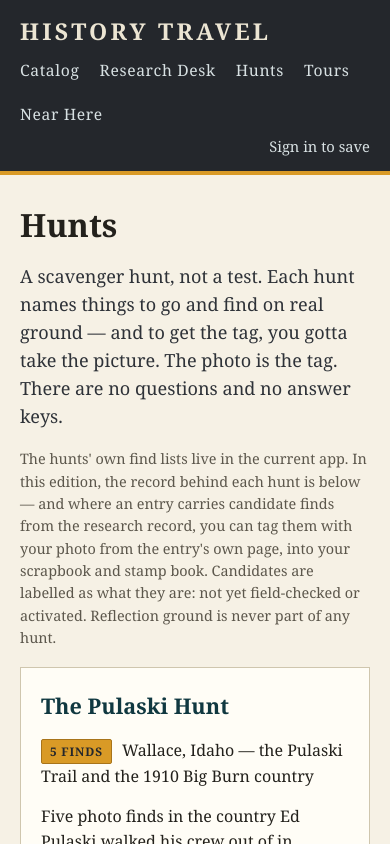
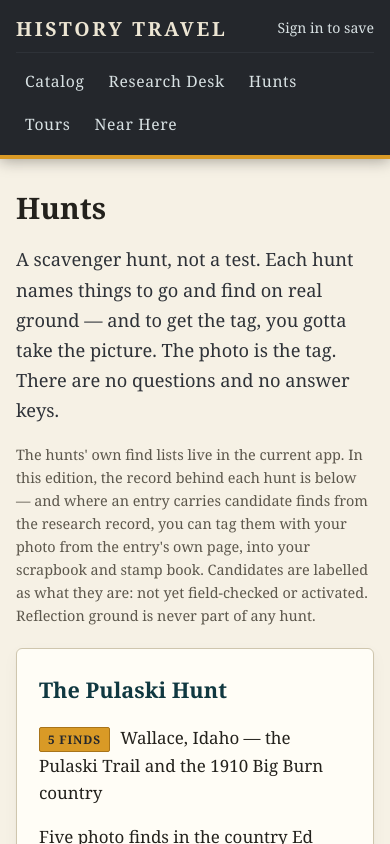
Before and after one commit to bcfd108-ui/History-travil, a Next.js app in the folder app/: page /hunts in a window 390 px wide. Shown: the top 844 px of the page. Built offline with nearby package versions, Linux system fonts and the light colour scheme; no server answers.

Commit message:
Polish pass 1: finish carpentry — softer surfaces, roomier rhythm, real tap targets, slim mobile masthead

```diff
--- a/app/app/globals.css
+++ b/app/app/globals.css
@@ -25,8 +25,11 @@ body {
   background: var(--paper);
   color: var(--ink);
   font-family: Georgia, "Times New Roman", serif;
-  line-height: 1.55;
+  font-size: 1.06rem;
+  line-height: 1.6;
+  -webkit-tap-highlight-color: rgba(217, 154, 38, 0.25);
 }
+:focus-visible { outline: 2px solid var(--amber); outline-offset: 2px; }
 a { color: var(--slate); }
 a:hover { color: var(--amber-deep); }
 
@@ -35,48 +38,61 @@ a:hover { color: var(--amber-deep); }
   color: var(--cream);
   border-bottom: 4px solid var(--amber);
 }
+.site-header {
+  box-shadow: 0 2px 14px rgba(20, 18, 14, 0.35);
+}
 .site-header .wrap {
-  max-width: 1080px; margin: 0 auto; padding: 14px 20px;
-  display: flex; flex-wrap: wrap; align-items: baseline; gap: 8px 26px;
+  max-width: 1080px; margin: 0 auto; padding: 16px 20px 14px;
+  display: flex; flex-wrap: wrap; align-items: center; gap: 10px 26px;
 }
 .wordmark {
   color: var(--cream); text-decoration: none;
   font-size: 1.45rem; letter-spacing: 0.14em; text-transform: uppercase; font-weight: bold;
 }
 .wordmark:hover { color: var(--amber); }
-.site-nav { display: flex; gap: 20px; flex-wrap: wrap; }
+.site-nav { display: flex; gap: 4px 10px; flex-wrap: wrap; }
 .site-nav a {
   color: var(--pale); text-decoration: none; font-size: 0.98rem; letter-spacing: 0.04em;
+  padding: 7px 10px; border-radius: 4px;
 }
+.site-nav a:active { background: var(--steel); }
 .site-nav a:hover { color: var(--amber); }
 .site-footer {
   margin-top: 56px; background: var(--steel); color: var(--rivet);
   border-top: 4px solid var(--amber-deep);
 }
-.site-footer .wrap { max-width: 1080px; margin: 0 auto; padding: 22px 20px; font-size: 0.9rem; }
+.site-footer .wrap { max-width: 1080px; margin: 0 auto; padding: 26px 20px; font-size: 0.9rem; line-height: 1.6; }
 .site-footer strong { color: var(--cream); letter-spacing: 0.1em; text-transform: uppercase; }
 
-main { max-width: 1080px; margin: 0 auto; padding: 24px 20px 8px; }
-h1 { font-size: 2rem; line-height: 1.2; margin: 0.2em 0 0.35em; }
-h2 { font-size: 1.35rem; margin: 1.4em 0 0.5em; color: var(--slate); }
-.lede { font-size: 1.13rem; color: var(--steel); max-width: 46em; }
+main { max-width: 1080px; margin: 0 auto; padding: 34px 20px 12px; }
+h1 { font-size: 2.15rem; line-height: 1.18; margin: 0.2em 0 0.4em; }
+h2 { font-size: 1.35rem; margin: 1.5em 0 0.55em; color: var(--slate); }
+.lede { font-size: 1.14rem; line-height: 1.65; color: var(--steel); max-width: 46em; }
 .small { font-size: 0.9rem; color: var(--muted); }
 
-.cards { display: grid; grid-template-columns: repeat(auto-fit, minmax(230px, 1fr)); gap: 16px; margin: 22px 0; }
+.cards { display: grid; grid-template-columns: repeat(auto-fit, minmax(230px, 1fr)); gap: 18px; margin: 24px 0; }
 .card {
   display: block; background: #fffdf6; border: 1px solid var(--line);
-  border-top: 4px solid var(--steel); padding: 16px 18px; text-decoration: none; color: var(--ink);
+  border-top: 4px solid var(--steel); border-radius: 6px;
+  box-shadow: 0 1px 2px rgba(35, 33, 28, 0.05), 0 5px 16px rgba(35, 33, 28, 0.05);
+  padding: 18px 20px; text-decoration: none; color: var(--ink);
+  transition: transform 120ms ease, box-shadow 120ms ease, border-top-color 120ms ease;
 }
-.card:hover { border-top-color: var(--amber); }
+.card:hover {
+  border-top-color: var(--amber); transform: translateY(-1px);
+  box-shadow: 0 2px 3px rgba(35, 33, 28, 0.06), 0 10px 24px rgba(35, 33, 28, 0.09);
+}
 .card h3 { margin: 0 0 6px; font-size: 1.12rem; color: var(--slate); }
 .card p { margin: 0; font-size: 0.95rem; color: var(--muted); }
 
-.rows { display: flex; flex-direction: column; gap: 10px; margin: 16px 0; }
+.rows { display: flex; flex-direction: column; gap: 12px; margin: 18px 0; }
 .row {
   display: block; background: #fffdf6; border: 1px solid var(--line); border-left: 5px solid var(--steel);
-  padding: 12px 16px; text-decoration: none; color: var(--ink);
+  border-radius: 6px; box-shadow: 0 1px 2px rgba(35, 33, 28, 0.04), 0 4px 12px rgba(35, 33, 28, 0.04);
+  padding: 15px 18px; text-decoration: none; color: var(--ink);
+  transition: border-left-color 120ms ease, box-shadow 120ms ease;
 }
-.row:hover { border-left-color: var(--amber); }
+.row:hover { border-left-color: var(--amber); box-shadow: 0 2px 3px rgba(35, 33, 28, 0.05), 0 8px 20px rgba(35, 33, 28, 0.08); }
 .row .t { font-weight: bold; font-size: 1.05rem; }
 .row .m { color: var(--muted); font-size: 0.92rem; margin-top: 2px; }
 
@@ -96,21 +112,26 @@ h2 { font-size: 1.35rem; margin: 1.4em 0 0.5em; color: var(--slate); }
 .filters input[type="search"] { flex: 1 1 240px; }
 
 .access-card {
-  background: var(--charcoal); color: var(--cream); padding: 18px 20px; margin: 20px 0;
-  border-left: 6px solid var(--amber);
+  background: var(--charcoal); color: var(--cream); padding: 20px 22px; margin: 22px 0;
+  border-left: 6px solid var(--amber); border-radius: 6px;
+  box-shadow: 0 2px 3px rgba(20, 18, 14, 0.18), 0 10px 26px rgba(20, 18, 14, 0.16);
 }
 .access-card h2 { color: var(--amber); margin-top: 0; }
 .access-card a { color: var(--amber); }
 .access-card .md p { color: var(--cream); }
 
-.panel { background: #fffdf6; border: 1px solid var(--line); padding: 16px 20px; margin: 18px 0; }
+.panel {
+  background: #fffdf6; border: 1px solid var(--line); border-radius: 6px;
+  box-shadow: 0 1px 2px rgba(35, 33, 28, 0.04), 0 5px 16px rgba(35, 33, 28, 0.04);
+  padding: 20px 22px; margin: 20px 0;
+}
 .panel h2 { margin-top: 0.2em; }
 .locator-grid { display: grid; grid-template-columns: repeat(auto-fit, minmax(220px, 1fr)); gap: 8px 22px; }
 .locator-grid dt { font-size: 0.78rem; letter-spacing: 0.07em; text-transform: uppercase; color: var(--muted); }
 .locator-grid dd { margin: 0 0 8px; font-size: 0.98rem; overflow-wrap: anywhere; }
 .blank { color: var(--rivet); }
 
-details.sources { background: var(--pale); border: 1px solid var(--rivet); padding: 12px 18px; margin: 18px 0; }
+details.sources { background: var(--pale); border: 1px solid var(--rivet); border-radius: 6px; padding: 14px 20px; margin: 20px 0; }
 details.sources summary { cursor: pointer; font-weight: bold; color: var(--slate); }
 
 .md p { margin: 0.55em 0; }
@@ -132,9 +153,12 @@ details.sources summary { cursor: pointer; font-weight: bold; color: var(--slate
   font: inherit; font-size: 0.97rem; cursor: pointer;
   background: var(--slate); color: var(--cream);
   border: 1px solid var(--slate); border-bottom: 3px solid var(--amber-deep);
-  padding: 8px 16px; border-radius: 2px;
+  padding: 10px 18px; border-radius: 4px;
+  box-shadow: 0 1px 2px rgba(20, 18, 14, 0.2);
+  transition: background 120ms ease, transform 60ms ease;
 }
 .btn:hover { background: var(--steel); }
+.btn:active { transform: translateY(1px); }
 .btn:disabled { opacity: 0.55; cursor: not-allowed; }
 .btn.small-btn { font-size: 0.88rem; padding: 4px 10px; }
 .linklike {
@@ -144,16 +168,16 @@ details.sources summary { cursor: pointer; font-weight: bold; color: var(--slate
 .panel .linklike, .dormant .linklike { color: var(--slate); }
 
 .dormant {
-  background: var(--pale); border: 1px dashed var(--rivet);
-  padding: 14px 18px; margin: 14px 0; color: var(--steel);
+  background: var(--pale); border: 1px dashed var(--rivet); border-radius: 6px;
+  padding: 16px 20px; margin: 16px 0; color: var(--steel);
 }
 .dormant p { margin: 0.4em 0; }
 
 form label { display: block; margin: 10px 0; font-size: 0.97rem; }
 form label.check { display: flex; gap: 8px; align-items: flex-start; font-size: 0.93rem; color: var(--steel); }
 form input[type="email"], form input[type="text"], form textarea, form select, form input[type="file"] {
-  font: inherit; font-size: 0.97rem; padding: 7px 9px; margin-top: 3px;
-  border: 1px solid var(--rivet); background: #fffdf6; color: var(--ink); border-radius: 2px;
+  font: inherit; font-size: 0.97rem; padding: 9px 11px; margin-top: 3px;
+  border: 1px solid var(--rivet); background: #fffdf6; color: var(--ink); border-radius: 4px;
   max-width: 100%;
 }
 form textarea { width: 100%; }
@@ -164,3 +188,20 @@ form input[type="email"], form input[type="text"] { min-width: min(320px, 100%);
 
 .form-error { color: #8c2f1b; font-size: 0.95rem; }
 .form-ok { color: var(--slate); font-weight: bold; font-size: 0.95rem; }
+
+/* Mobile masthead: wordmark + account on the first row, nav on its own row
+   with a hairline above it, so the header stops eating the screen. */
+@media (max-width: 640px) {
+  .site-header .wrap { gap: 6px 14px; padding: 13px 16px 10px; }
+  .wordmark { font-size: 1.22rem; }
+  .site-nav {
+    order: 3; flex-basis: 100%;
+    border-top: 1px solid var(--steel);
+    padding-top: 8px; margin-top: 2px;
+    gap: 2px 6px;
+  }
+  .site-nav a { padding: 8px 9px; }
+  main { padding: 26px 16px 10px; }
+  h1 { font-size: 1.85rem; }
+  .account-bar { font-size: 0.88rem; }
+}
```
